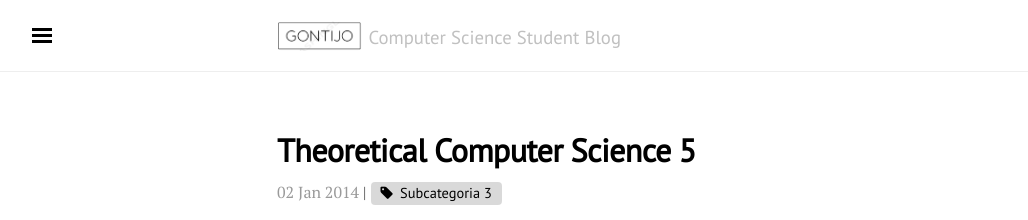
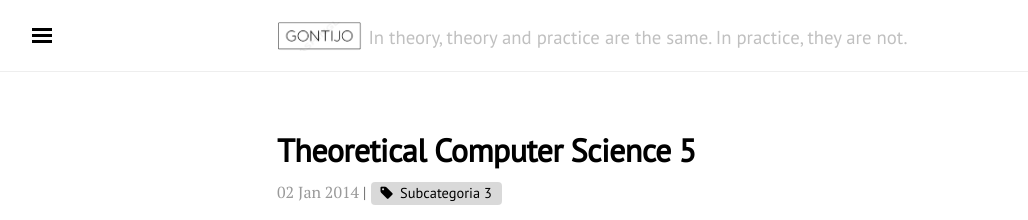
Before and after one commit to Lucasgontijo0/Lucasgontijo0.github.io, a Jekyll site: the page built from index.html, in a window 1280 px wide. Shown: the top 220 px of the page, without its empty margins (3-1031 px from the left). Built offline with Jekyll 4.4.1, drawn with Linux system fonts in a browser that asks for light colours; nearby versions of some CDN libraries; the list of posts is cut into pages by our own code; comment, search, counter and statistics services are not loaded.

Commit message:
Update _config.yml

```diff
--- a/_config.yml
+++ b/_config.yml
@@ -1,6 +1,6 @@
 # Site Info
 title: Lucas Gontijo
-tagline: 'Computer Science Student Blog'
+tagline: 'In theory, theory and practice are the same. In practice, they are not.'
 description: 'Este é o meu blog no github onde organizo minhas idéias, projetos pessoais e estudos realizados em tópicos relacionados à Ciência da Computação.'
 baseurl: ""
 url: https://lucasgontijo0.github.io/
```
